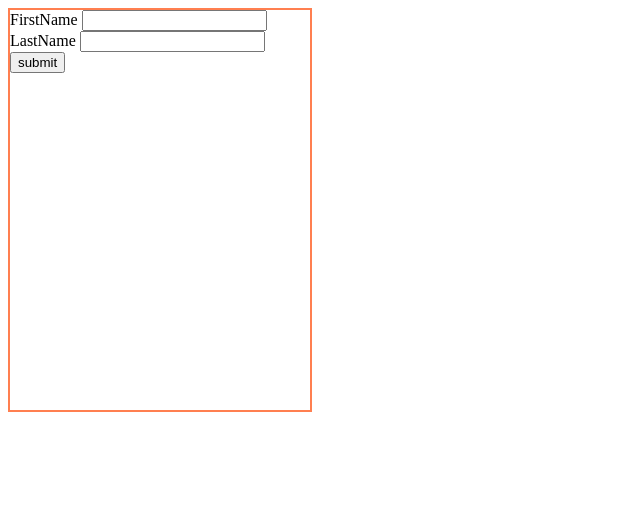
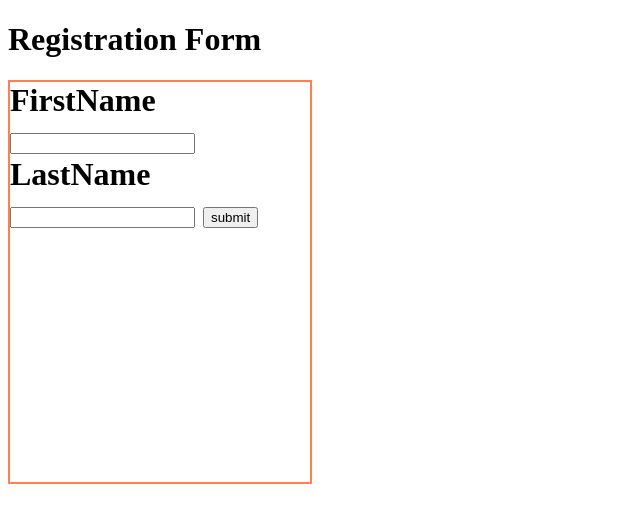
Before and after one commit to Maya-Geo/Ground3, a plain HTML site: page from.html in a window 1280 px wide. Shown: the whole page, without its empty margins (0-640 px from the left). Drawn offline with Linux system fonts and the light colour scheme.

Commit message:
Update from.html

```diff
--- a/from.html
+++ b/from.html
@@ -5,6 +5,7 @@
 </head>
 <body>
 
+        <h1>Registration Form<h1/>
 	<form style="border: 2px solid coral; width: 300px; height: 400px">
 		<label>FirstName</label>
 		<input type="text" name="FirstName">
```
